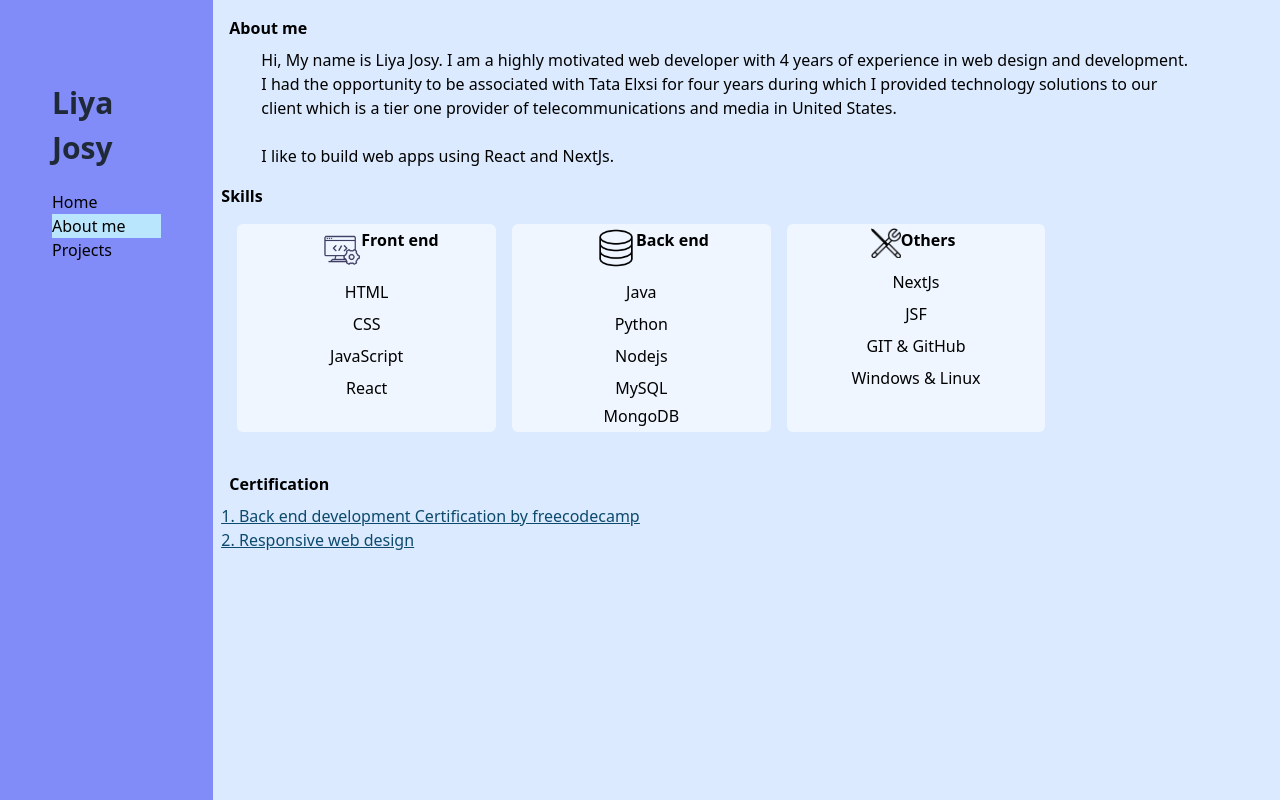
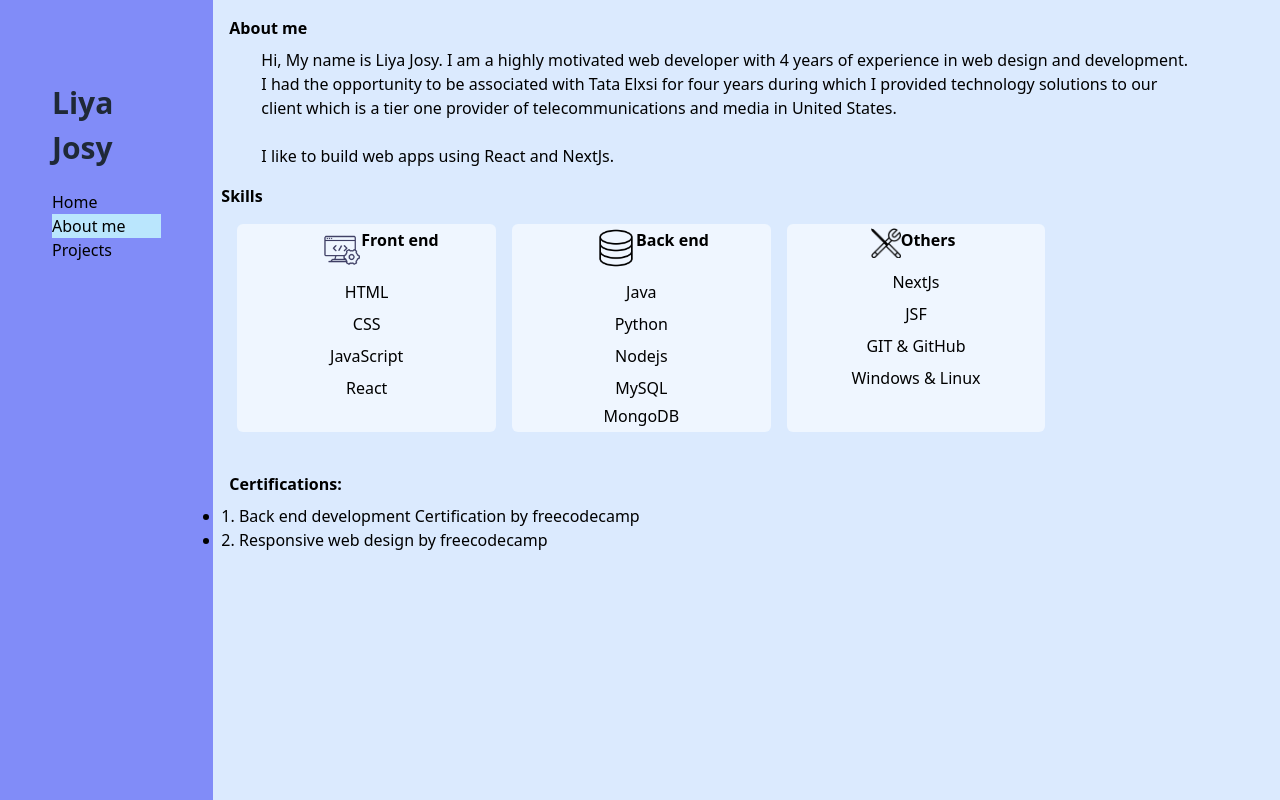
Before and after one commit to liyajosy/my-app, a Next.js app: page /my-page/skills in a window 1280 px wide. Built offline with nearby package versions, Linux system fonts and the light colour scheme.

Commit message:
Update page.js

```diff
--- a/src/app/skills/page.js
+++ b/src/app/skills/page.js
@@ -97,19 +97,17 @@ export default function Skills(){
        </div>
        <div>
        <div className="p-2">
-            <h2 className='font-bold p-2'>
-              Certification
+             <h2 className='font-bold p-2'>
+              Certifications:
             </h2>
-            <div className='underline text-sky-900'>
-            <Link href ="https://www.freecodecamp.org/certification/LiyaJosy/back-end-development-and-apis" target="_blank">
+           <ul className='list-disc'>
+              <li>
               1. Back end development Certification by freecodecamp
-            </Link>
-            </div>
-            <div className='underline text-sky-900'>
-            <Link href ="https://www.freecodecamp.org/certification/LiyaJosy/responsive-web-design" target="_blank">
-              2. Responsive web design
-            </Link>
-            </div>
+              </li>
+              <li>
+              2. Responsive web design by freecodecamp
+              </li>
+           </ul>
 
         </div>
        </div>
```
